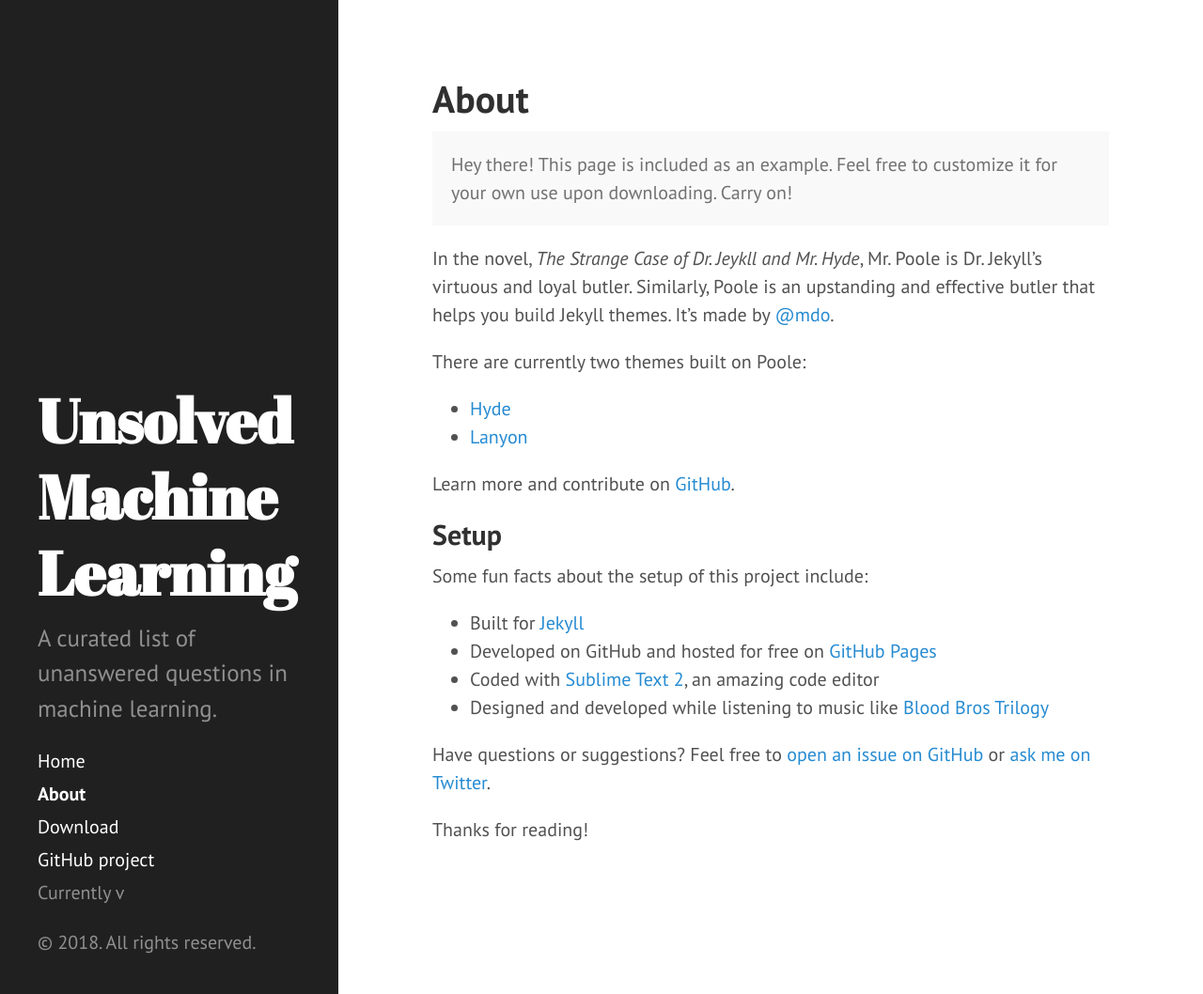
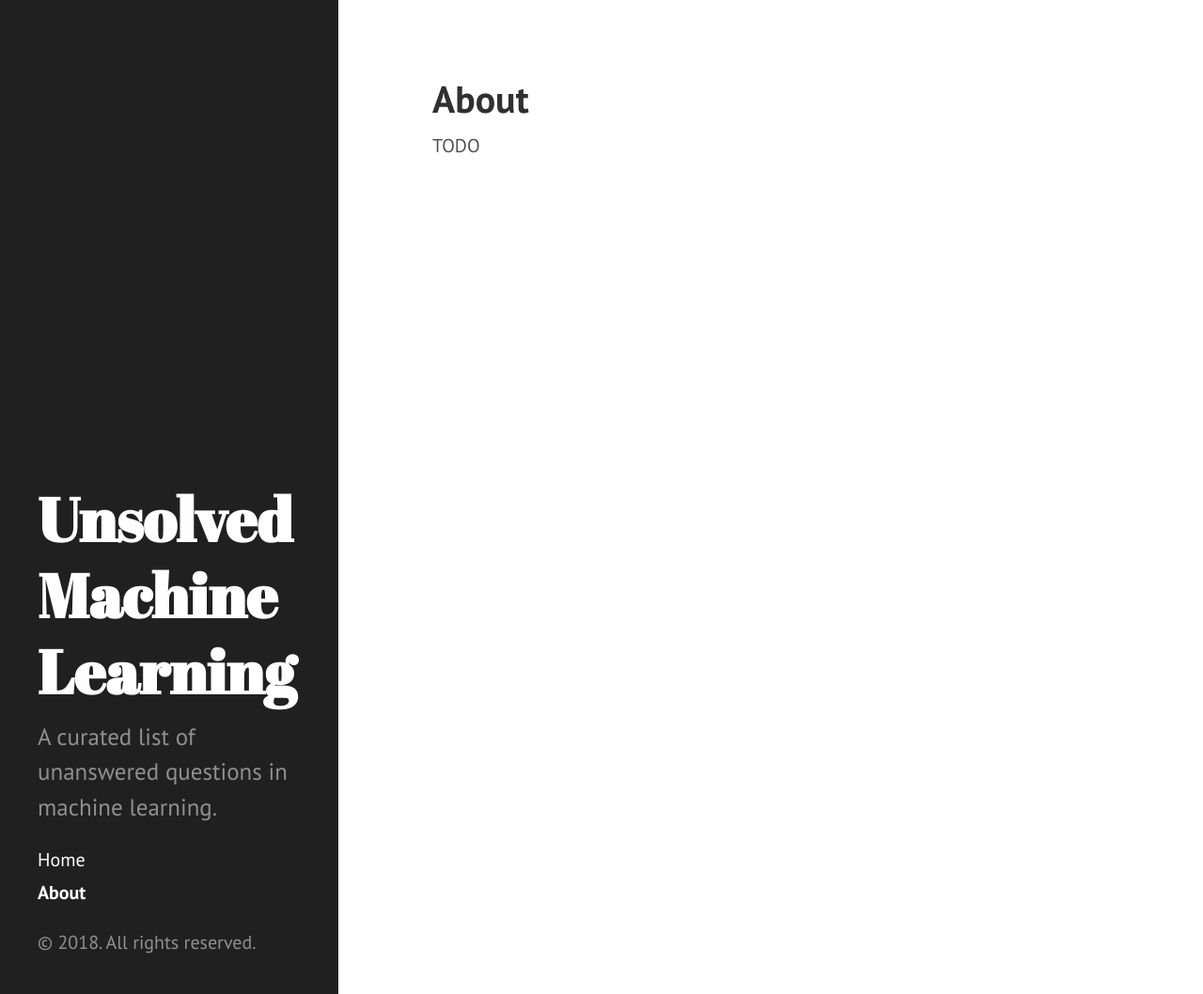
Before and after one commit to adversarialml/unsolved-website, a Jekyll site: the page built from about.md, in a window 1280 px wide and 1058 px high. Shown: the whole window at 94% size. Built offline with Jekyll 4.4.1, drawn with Linux system fonts in a browser that asks for light colours; Markdown is read by kramdown in place of the engine named in the settings.

Commit message:
Update sidebar

```diff
--- a/_includes/sidebar.html
+++ b/_includes/sidebar.html
@@ -25,10 +25,6 @@
           {% endif %}
         {% endif %}
       {% endfor %}
-
-      <a class="sidebar-nav-item" href="{{ site.github.repo }}/archive/v{{ site.version }}.zip">Download</a>
-      <a class="sidebar-nav-item" href="{{ site.github.repo }}">GitHub project</a>
-      <span class="sidebar-nav-item">Currently v{{ site.version }}</span>
     </nav>
 
     <p>&copy; {{ site.time | date: '%Y' }}. All rights reserved.</p>
--- a/about.md
+++ b/about.md
@@ -3,28 +3,4 @@ layout: page
 title: About
 ---
 
-<p class="message">
-  Hey there! This page is included as an example. Feel free to customize it for your own use upon downloading. Carry on!
-</p>
-
-In the novel, *The Strange Case of Dr. Jeykll and Mr. Hyde*, Mr. Poole is Dr. Jekyll's virtuous and loyal butler. Similarly, Poole is an upstanding and effective butler that helps you build Jekyll themes. It's made by [@mdo](https://twitter.com/mdo).
-
-There are currently two themes built on Poole:
-
-* [Hyde](http://hyde.getpoole.com)
-* [Lanyon](http://lanyon.getpoole.com)
-
-Learn more and contribute on [GitHub](https://github.com/poole).
-
-## Setup
-
-Some fun facts about the setup of this project include:
-
-* Built for [Jekyll](http://jekyllrb.com)
-* Developed on GitHub and hosted for free on [GitHub Pages](https://pages.github.com)
-* Coded with [Sublime Text 2](http://sublimetext.com), an amazing code editor
-* Designed and developed while listening to music like [Blood Bros Trilogy](https://soundcloud.com/maddecent/sets/blood-bros-series)
-
-Have questions or suggestions? Feel free to [open an issue on GitHub](https://github.com/poole/issues/new) or [ask me on Twitter](https://twitter.com/mdo).
-
-Thanks for reading!
+TODO
```
